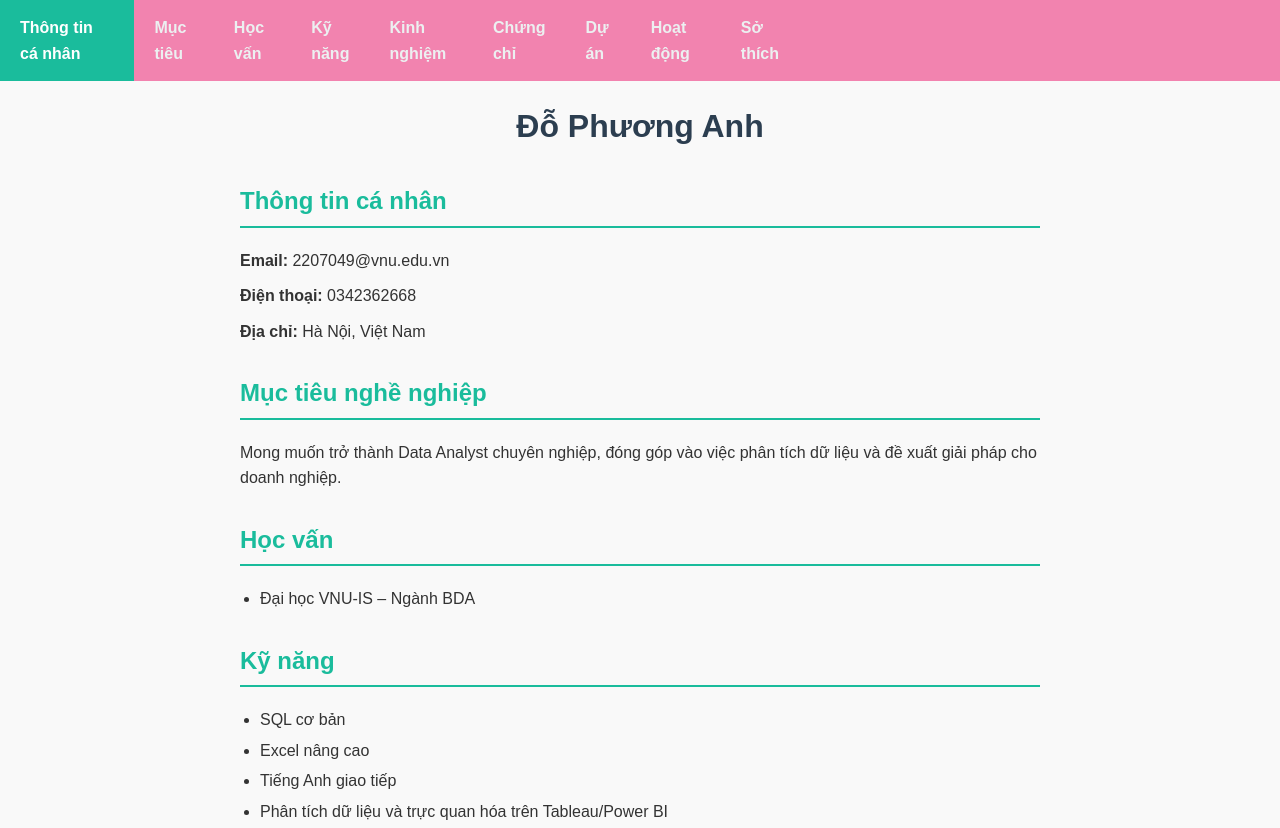
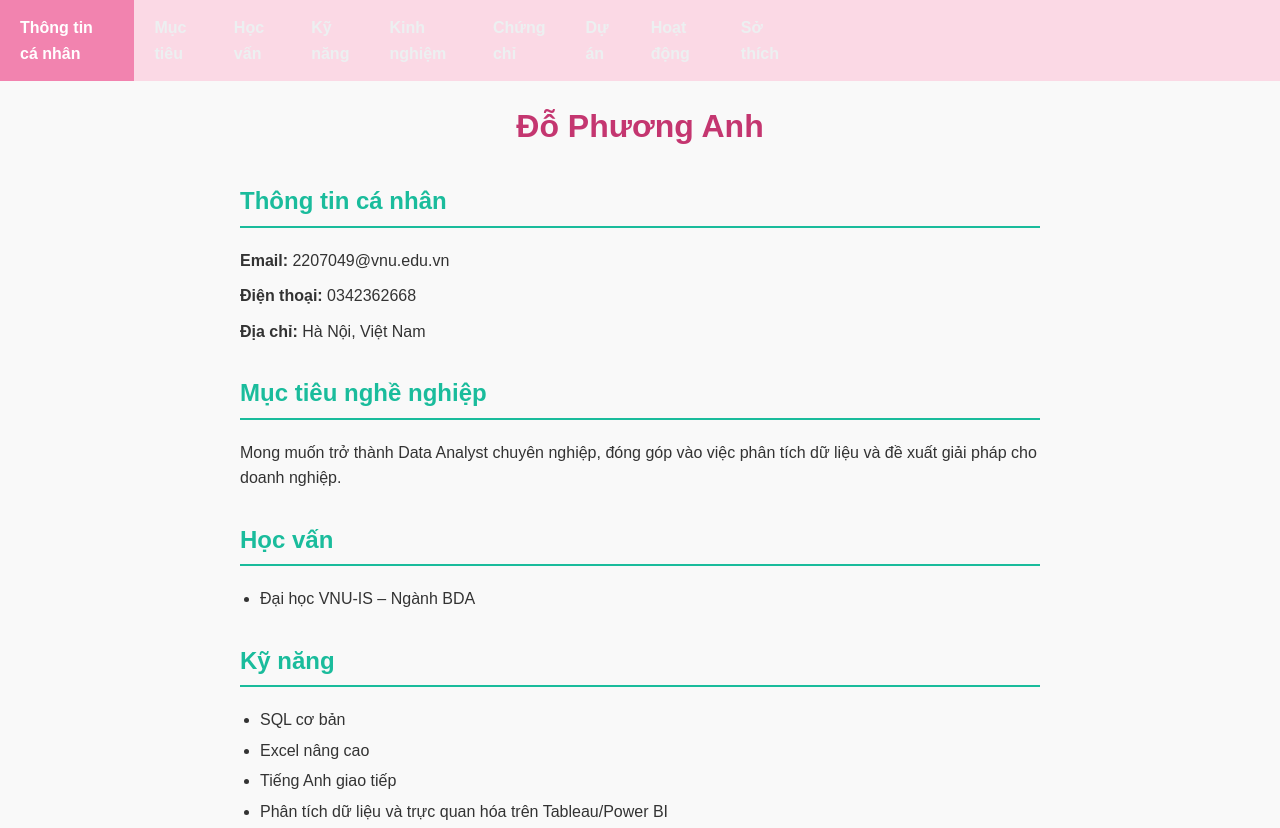
Before and after one commit to phuoqanh/phuoqanh.github.io, a plain HTML site: page Week 5/CV Update/cv.html in a window 1280 px wide. Shown: the top 828 px of the page. Drawn offline with Linux system fonts and the light colour scheme.

Commit message:
Update cv.css

```diff
--- a/Week 5/CV Update/cv.css
+++ b/Week 5/CV Update/cv.css
@@ -9,7 +9,7 @@ body {
 
 /* Navigation bar */
 nav {
-  background-color: #F283AF;
+  background-color: #fbd9e5;
   position: sticky;
   top: 0;
   z-index: 1000;
@@ -36,7 +36,7 @@ nav ul li a {
 }
 
 nav ul li a:hover {
-  background-color: #1abc9c;
+  background-color: #f283af;
   color: white;
 }
 
@@ -44,7 +44,7 @@ nav ul li a:hover {
 h1 {
   text-align: center;
   margin-top: 20px;
-  color: #2c3e50;
+  color: #c43670;
 }
 
 /* Các tiêu đề */
```
